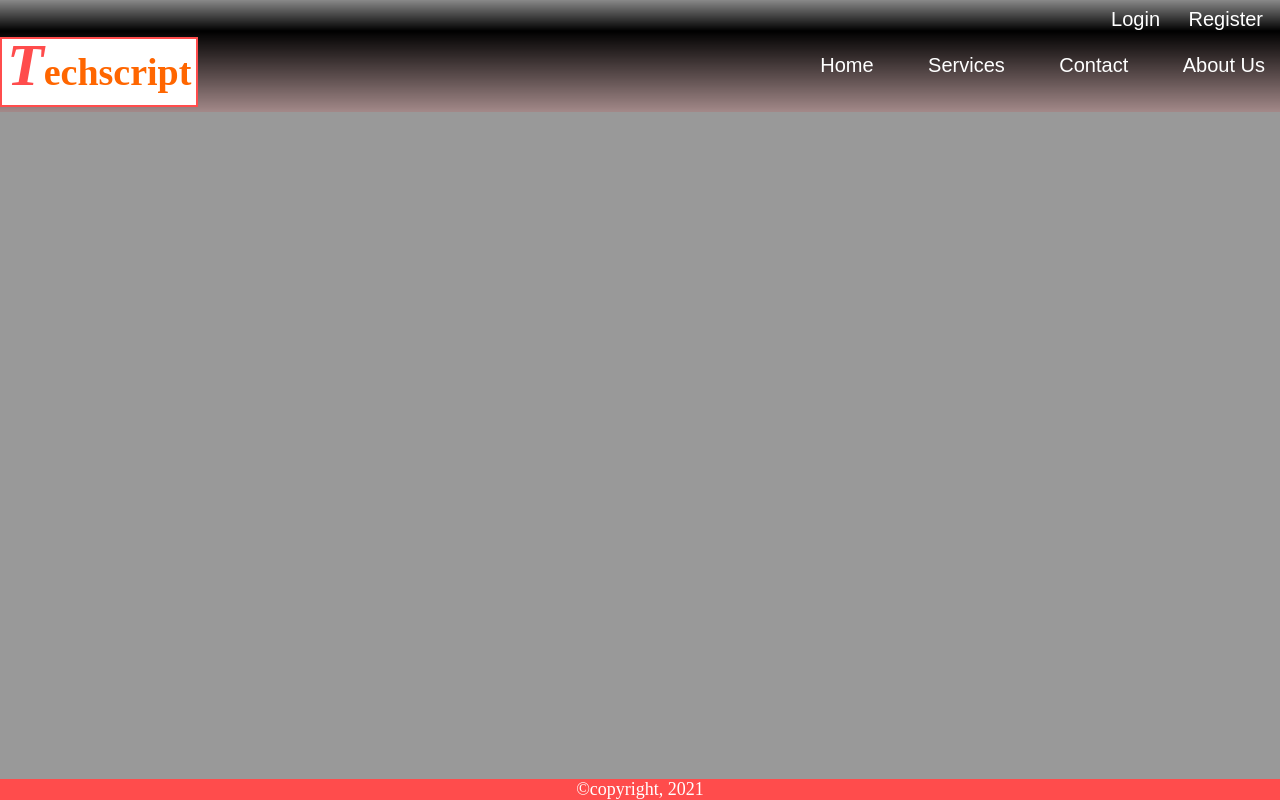
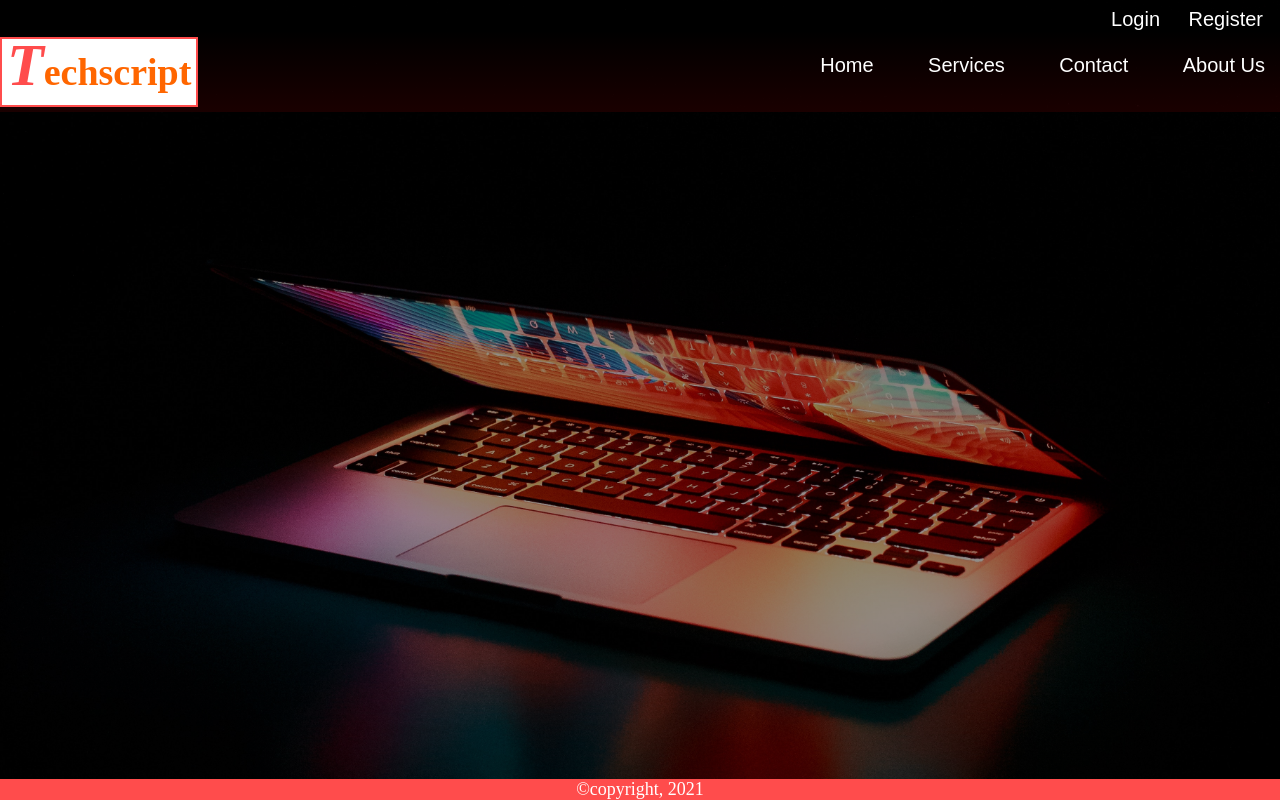
Before and after one commit to Oguntayo/oguntayo, a plain HTML site: page index.html in a window 1280 px wide. Drawn offline with Linux system fonts and the light colour scheme.

Commit message:
Update style.css

```diff
--- a/style.css
+++ b/style.css
@@ -3,7 +3,7 @@
     padding: 0;
 }
 body {
-    background: linear-gradient(to top,rgba(0,0,0,0.4),rgba(0,0,0,0.4)),url('/storage/emulated/0/oguntayo/image/nine.jpg');
+    background: linear-gradient(to top,rgba(0,0,0,0.4),rgba(0,0,0,0.4)),url('/image/nine.jpg');
 background-repeat: no-repeat;
 background-position: center;
   background-attachment: fixed;
```
